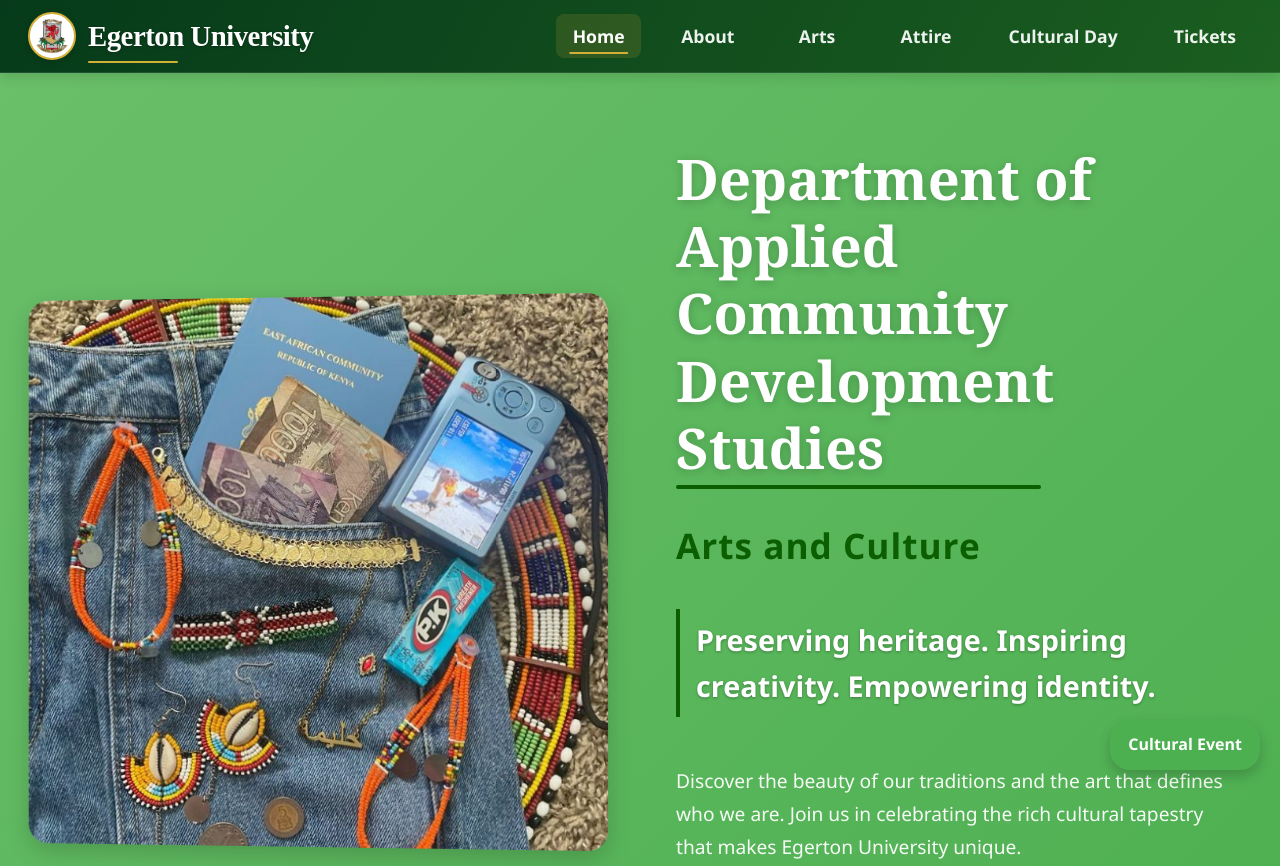
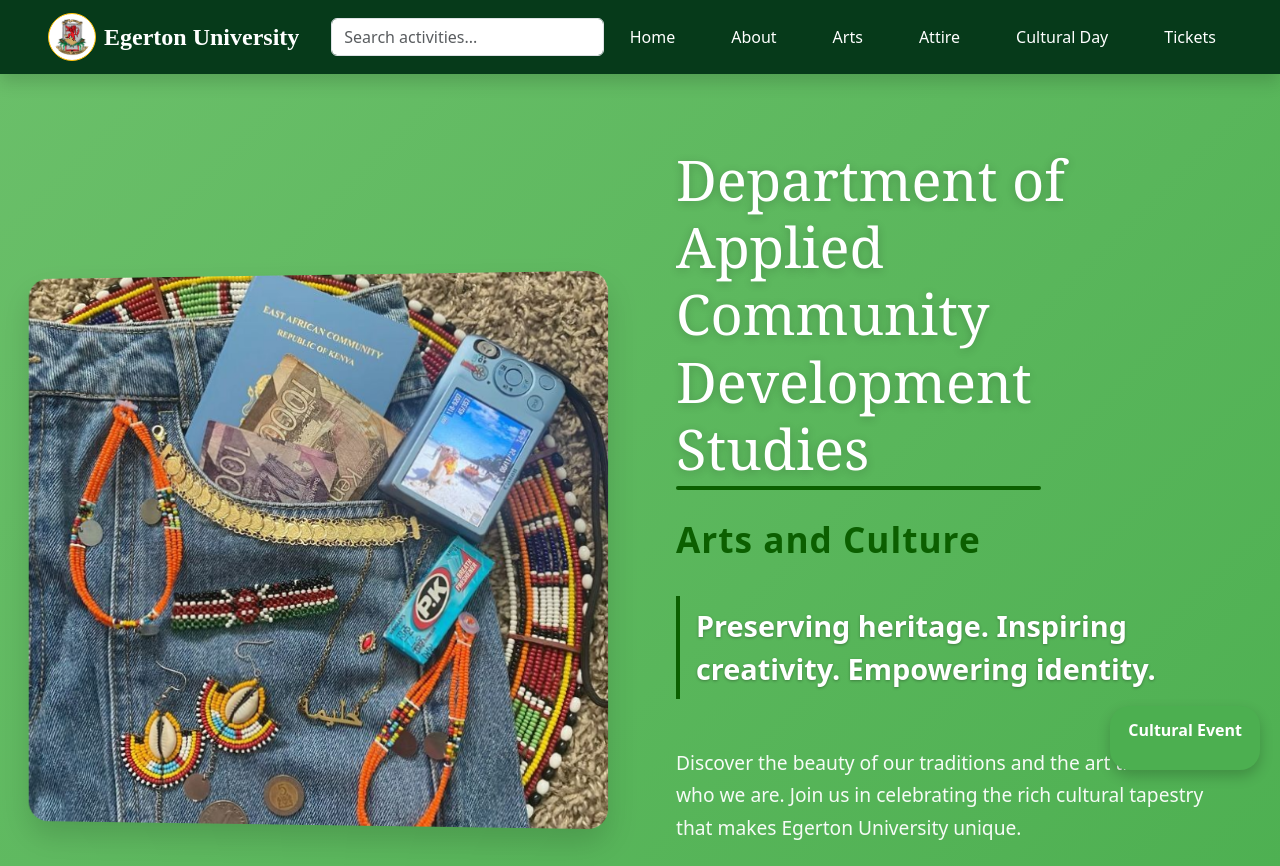
Before and after one commit to dabasil101/culture-and-arts-, a website: page index.html in a window 1280 px wide. Shown: the top 866 px of the page. Drawn offline with nearby package versions, Linux system fonts and the light colour scheme.

Commit message:
nav updates

```diff
--- a/index.html
+++ b/index.html
@@ -6,31 +6,55 @@
   <meta name="description" content="Egerton University Department of Applied Community Development Studies - Arts and Culture">
   <title>Egerton University | Arts and Culture</title>
   <link rel="stylesheet" href="style.css">
-  <link rel="stylesheet" href="navAndFooter.css">
+  <!-- <link rel="stylesheet" href="navAndFooter.css"> -->
+  <link rel="stylesheet" href=".//bootstrap-5.3.8-dist//css/bootstrap.css">
+  <script src="./nav.js"></script>
 </head>
 <body>
 
   <!-- <iframe id="nav-frame" src="nav.html"></iframe> -->
 
+<nav class="navbar navbar-expand-lg navbar-dark sticky-top" aria-label="Main navigation" style="background-color: #063a1a; box-shadow: 0 0.5rem 1rem rgba(0, 0, 0, 0.15);">
+  <div class="container-fluid px-sm-3 px-md-4 px-lg-5">
 
-  <nav aria-label="Main navigation">
-    <div class="nav-container">
-      <div class="logo-section">
-        <img src="logo.png" alt="Egerton University Logo" width="40" height="40">
-        <span class="uni-name">Egerton University</span>
-      </div>
-      <div class="nav-links">
-        <a href="index.html" aria-current="page">Home</a>
-        <a href="aboutus.html">About</a>
-        <a href="art.html">Arts</a>
-        <a href="attire.html">Attire</a>
-        <a href="cultural-day.html">Cultural Day</a>
-        <a href="tickets.html">Tickets</a>
-      </div>
+    <div class="d-flex align-items-center me-auto" id="logo-and-search">
+      <a class="navbar-brand d-flex align-items-center me-3" href="index.html">
+        <img src="logo.png" alt="Egerton University Logo" name="logo-img" class="rounded-circle p-1 me-2 border border-warning" width="48" height="48" style="background-color: white; object-fit: contain;">
+        <span class="fs-4 fw-bold" name="uni-name" style="color: #ffffff; font-family: 'Playfair Display', serif;">Egerton University</span>
+      </a>
+
+      <div id="search-container">
+        </div>
     </div>
-  </nav>
 
+    <button class="navbar-toggler" type="button" data-bs-toggle="collapse" data-bs-target="#navbarNav" aria-controls="navbarNav" aria-expanded="false" aria-label="Toggle navigation">
+      <span class="navbar-toggler-icon"></span>
+    </button>
 
+    <div class="collapse navbar-collapse justify-content-end" id="navbarNav">
+      <ul class="navbar-nav gap-2 gap-lg-4 mt-2 mt-lg-0">
+        <li class="nav-item">
+          <a class="nav-link text-white bg-opacity-10 rounded px-3 py-2 active" aria-current="page" href="index.html">Home</a>
+        </li>
+        <li class="nav-item">
+          <a class="nav-link text-white rounded px-3 py-2" href="aboutus.html">About</a>
+        </li>
+        <li class="nav-item">
+          <a class="nav-link text-white rounded px-3 py-2" href="art.html">Arts</a>
+        </li>
+        <li class="nav-item">
+          <a class="nav-link text-white rounded px-3 py-2" href="attire.html">Attire</a>
+        </li>
+        <li class="nav-item">
+          <a class="nav-link text-white rounded px-3 py-2" href="cultural-day.html">Cultural Day</a>
+        </li>
+        <li class="nav-item">
+          <a class="nav-link text-white rounded px-3 py-2" href="tickets.html">Tickets</a>
+        </li>
+      </ul>
+    </div>
+  </div>
+</nav>
 
 
   <main>
--- /dev/null
+++ b/nav.js
@@ -0,0 +1,42 @@
+document.addEventListener("DOMContentLoaded", function () {
+
+  var nav = document.querySelector("#search-container");
+  var searchInput = document.createElement("input");
+  searchInput.type = "text";
+  searchInput.placeholder = "Search activities...";
+  searchInput.classList.add("form-control", "ms-3");
+
+  nav.appendChild(searchInput);
+
+  var cards = document.querySelectorAll(".about-card");
+
+  searchInput.addEventListener("keyup", function () {
+    var query = searchInput.value.toLowerCase();
+
+    cards.forEach(function (card) {
+      var text = card.innerText.toLowerCase();
+      if (text.includes(query)) {
+        card.style.display = "block";
+      } else {
+        card.style.display = "none";
+      }
+    });
+  });
+
+  var radios = document.querySelectorAll("input[name='aboutslider']");
+  var index = 0;
+  var total = radios.length;
+
+  setInterval(function () {
+    radios[index].checked = false;
+    index = (index + 1) % total;
+    radios[index].checked = true;
+  }, 4000);
+
+  var ticketButton = document.querySelector(".ticket-btn");
+
+  ticketButton.addEventListener("click", function () {
+    alert("Redirecting to ticket purchase page");
+  });
+
+});
```
Also changed, not shown: cultural-day.html (+0 -10 lines), navAndFooter.css (line endings or trailing spaces).
